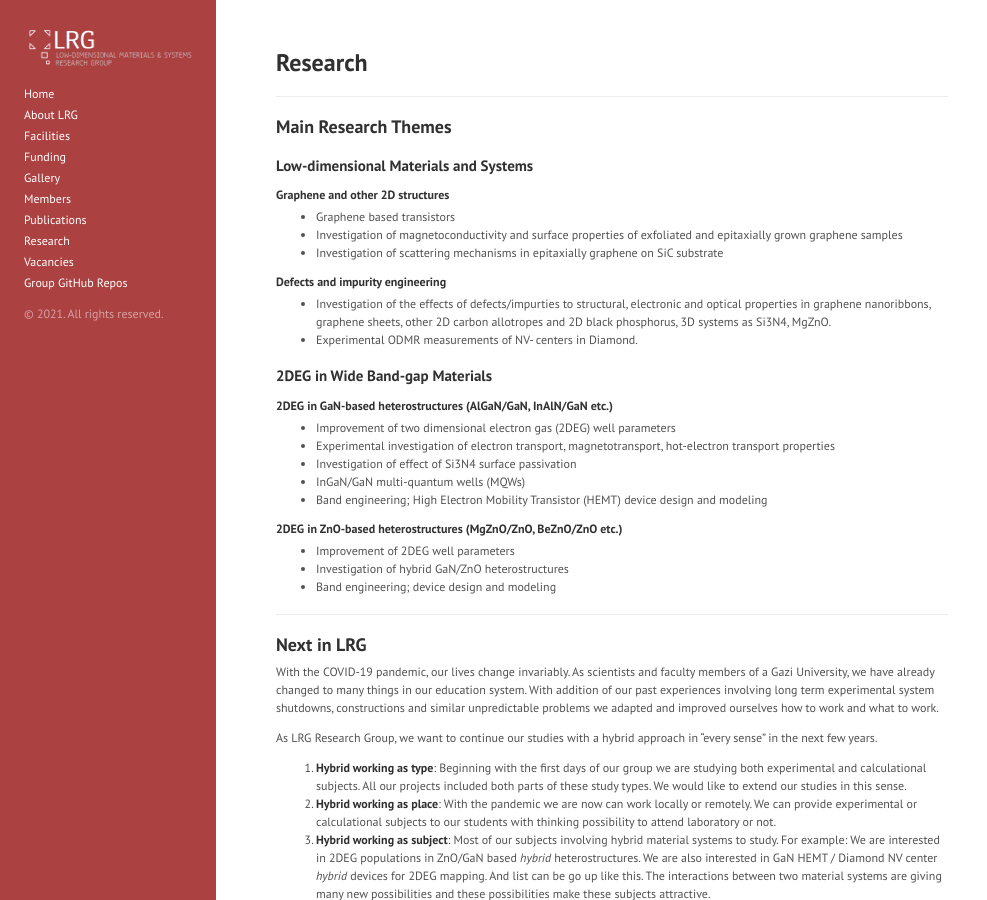
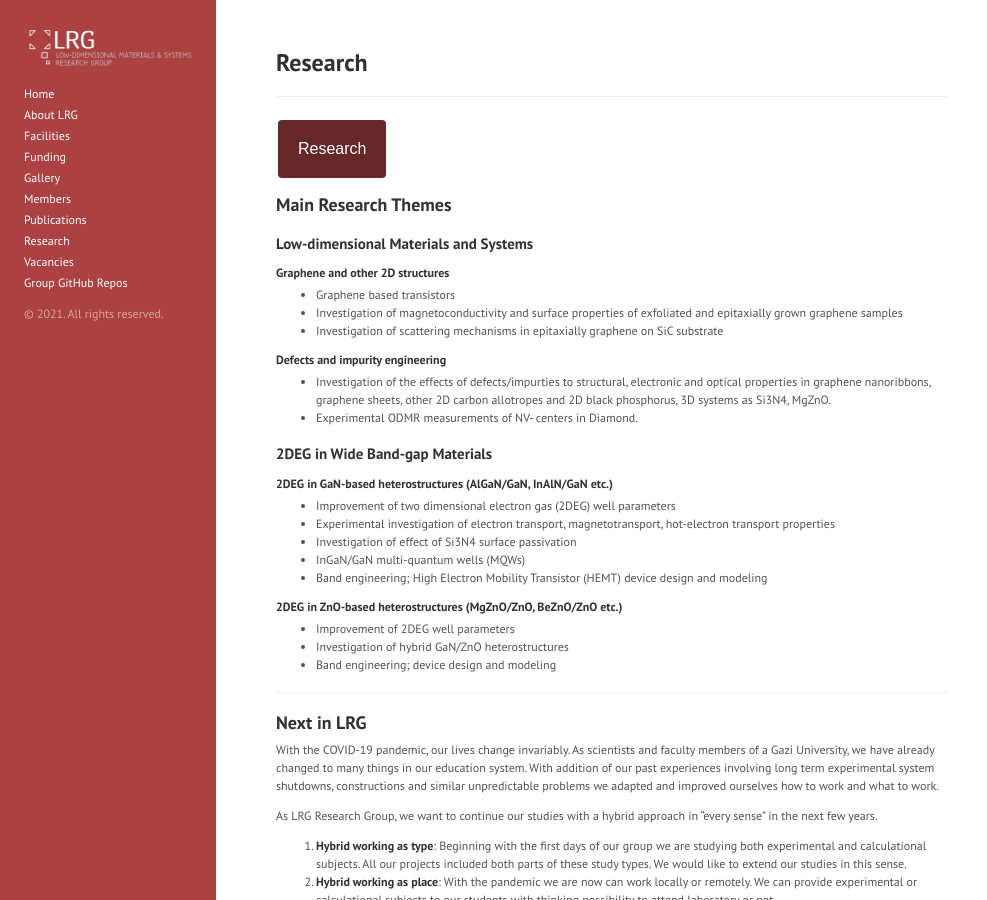
Before and after one commit to lrgresearch/oldwebsite, a Jekyll site: the page built from research.md, in a window 1280 px wide and 900 px high. Shown: the whole window, without its empty margins (0-987 px from the left). Built offline with Jekyll 4.4.1, drawn with Linux system fonts in a browser that asks for light colours.

Commit message:
Update research.md

```diff
--- a/research.md
+++ b/research.md
@@ -4,6 +4,8 @@ title: Research
 ---
 
 ---
+
+<button class="button button4px">Research</button>
 
 ## Main Research Themes
 ### Low-dimensional Materials and Systems
```
